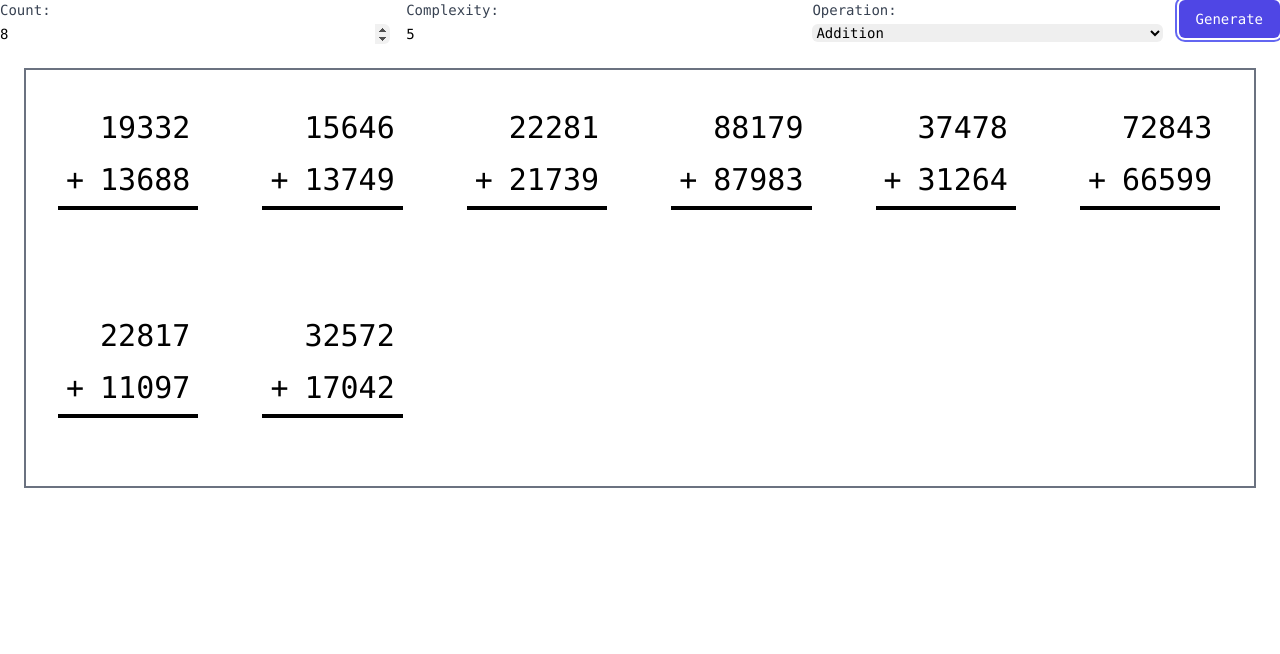
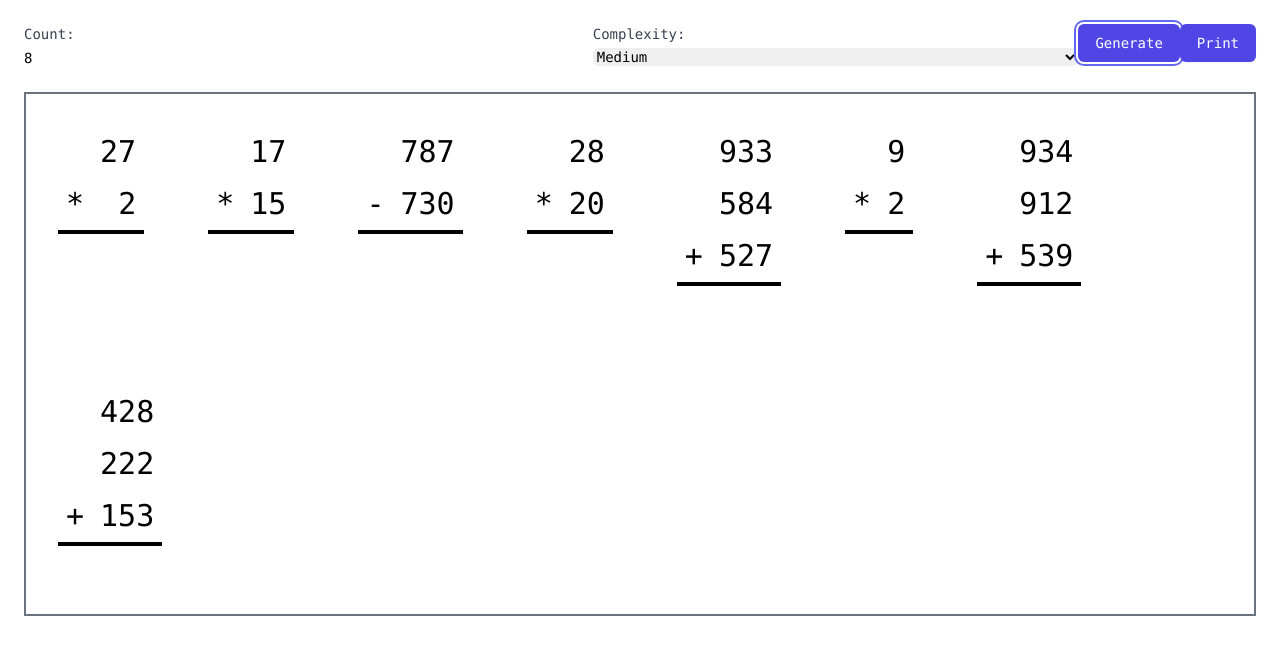
Before and after one commit to prasenjit-net/math-master, a React (Create React App) app: page / in a window 1280 px wide. Both pictures are taken after a click on the button "Generate". Shown: the top 654 px of the page. Built offline with nearby package versions, Linux system fonts and the light colour scheme.

Commit message:
refactored the generation code

```diff
--- a/src/App.tsx
+++ b/src/App.tsx
@@ -1,47 +1,27 @@
-import React, {useEffect, useState} from 'react';
+import React, {useState} from 'react';
 import './App.css';
-import MathProblem from "./MathProblem";
-import FormComponent, {MathConfig, Operation} from "./MathGenerationConfig";
-
-export type MathType = {
-    inputs: number[],
-    operation: Operation;
-};
+import MathView from "./MathView";
+import FormComponent, {MathConfig} from "./MathGenerationConfig";
+import {generateMathProblem, MathProblem} from "./utils/math";
 
 function App() {
-    const [maths, setMaths] = useState<MathType[]>([]);
-    const [config, setConfig] = useState<MathConfig>({count: 8, complexity: 5, operation: Operation.ADD});
-
-    useEffect(() => {
-        const problems: MathType[] = [];
-        for (let i = 0; i < config.count; i++) {
-            const math: MathType = {} as MathType;
-            math.inputs = [];
-            const num1 = getRandomInt(config.complexity);
-            math.inputs.push(num1)
-            math.inputs.push(getRandomInt(config.complexity, num1));
-            math.operation = config.operation;
-            problems.push(math);
-        }
-        setMaths(problems);
-    }, [config]);
-
-    const getRandomInt = (complexity: number, max: number = 0): number => {
-        if (max === 0) {
-            max = Math.pow(10, (complexity)) - 1;
-        }
-        const min = Math.pow(10, (complexity - 1)) - 1;
-        return Math.floor(Math.random() * (max - min + 1) + min);
-    };
+    const [maths, setMaths] = useState<MathProblem[]>([]);
 
     const formSubmit = (formData: MathConfig) => {
-        setConfig(formData);
+        console.table(formData);
+        const ms: MathProblem[] = [];
+        for (let i = 0; i < formData.count; i++) {
+            let mathProblem = generateMathProblem(formData.complexity);
+            ms.push(mathProblem);
+        }
+        console.table(ms);
+        setMaths(ms);
     };
     return (
         <div className="font-mono">
             <FormComponent onSubmit={formSubmit}/>
             <div className="flex flex-row flex-wrap border-2 border-gray-500 m-6 text-3xl">
-                {maths.map((m, i) => (<MathProblem operation={m.operation} inputs={m.inputs} key={i}/>))}
+                {maths.map((m, i) => (<MathView math={m} key={i}/>))}
             </div>
         </div>
     );
--- a/src/MathGenerationConfig.tsx
+++ b/src/MathGenerationConfig.tsx
@@ -1,10 +1,5 @@
-import React, { useState, FormEvent, ChangeEvent } from 'react';
-
-export enum Operation {
-    ADD = '+',
-    SUB = '-',
-    MUL = 'x',
-}
+import React, {ChangeEvent, FormEvent, useState} from 'react';
+import {Complexity} from "./utils/math";
 
 export interface MathGenerationConfigProps {
     onSubmit: (formData: MathConfig) => void;
@@ -12,12 +7,11 @@ export interface MathGenerationConfigProps {
 
 export interface MathConfig {
     count: number;
-    complexity: number;
-    operation: Operation;
+    complexity: Complexity;
 }
 
-const MathGenerationConfig: React.FC<MathGenerationConfigProps> = ({ onSubmit }) => {
-    const [formData, setFormData] = useState<MathConfig>({ count: 8, complexity: 5, operation: Operation.ADD });
+const MathGenerationConfig: React.FC<MathGenerationConfigProps> = ({onSubmit}) => {
+    const [formData, setFormData] = useState<MathConfig>({count: 8, complexity: Complexity.MEDIUM});
 
     const handleSubmit = (event: FormEvent<HTMLFormElement>) => {
         event.preventDefault();
@@ -36,15 +30,15 @@ const MathGenerationConfig: React.FC<MathGenerationConfigProps> = ({ onSubmit })
     };
 
     const handleSelectChange = (event: ChangeEvent<HTMLSelectElement>) => {
-        const value = event.target.value as Operation;
+        const value = parseInt(event.target.value) as Complexity;
         setFormData({
             ...formData,
-            operation: value
+            complexity: value
         });
     };
 
     return (
-        <form onSubmit={handleSubmit} className="print:hidden flex flex-col space-y-4 sm:flex-row sm:space-x-4 sm:space-y-0">
+        <form onSubmit={handleSubmit} className="print:hidden flex flex-col sm:flex-row m-6">
             <div className="flex-grow">
                 <label htmlFor="count" className="block text-sm font-medium text-gray-700">
                     Count:
@@ -59,32 +53,20 @@ const MathGenerationConfig: React.FC<MathGenerationConfigProps> = ({ onSubmit })
                 />
             </div>
             <div className="flex-grow">
-                <label htmlFor="complexity" className="block text-sm font-medium text-gray-700">
+                <label htmlFor="operation" className="block text-sm font-medium text-gray-700">
                     Complexity:
                 </label>
-                <input
+                <select
                     id="complexity"
-                    type="number"
-                    name="complexity"
+                    name="operation"
                     value={formData.complexity}
-                    onChange={handleInputChange}
-                    className="mt-1 focus:ring-indigo-500 focus:border-indigo-500 block w-full sm:text-sm border-gray-300 rounded-md"
-                />
-            </div>
-            <div className="flex-grow">
-                <label htmlFor="operation" className="block text-sm font-medium text-gray-700">
-                    Operation:
-                </label>
-                <select
-                    id="operation"
-                    name="operation"
-                    value={formData.operation}
                     onChange={handleSelectChange}
                     className="mt-1 focus:ring-indigo-500 focus:border-indigo-500 block w-full sm:text-sm border-gray-300 rounded-md"
                 >
-                    <option value={Operation.ADD}>Addition</option>
-                    <option value={Operation.SUB}>Subtraction</option>
-                    <option value={Operation.MUL}>Multiplication</option>
+                    <option value={Complexity.VERY_EASY}>Very Easy</option>
+                    <option value={Complexity.EASY}>Easy</option>
+                    <option value={Complexity.MEDIUM}>Medium</option>
+                    <option value={Complexity.HARD}>Hard</option>
                 </select>
             </div>
             <div className="flex-shrink-0">
@@ -95,6 +77,15 @@ const MathGenerationConfig: React.FC<MathGenerationConfigProps> = ({ onSubmit })
                     Generate
                 </button>
             </div>
+            <div className="flex-shrink-0">
+                <button
+                    onClick={window.print}
+                    type="button"
+                    className="inline-flex items-center px-4 py-2 border border-transparent rounded-md shadow-sm text-sm font-medium text-white bg-indigo-600 hover:bg-indigo-700 focus:outline-none focus:ring-2 focus:ring-offset-2 focus:ring-indigo-500"
+                >
+                    Print
+                </button>
+            </div>
         </form>
     );
 };
--- a/src/MathProblem.tsx
+++ b/src/MathView.tsx
@@ -1,20 +1,19 @@
 import React from "react";
-import {Operation} from "./MathGenerationConfig";
+import {MathProblem} from "./utils/math";
 
 export type ProblemProp = {
-    inputs: number[]
-    operation: Operation
+    math: MathProblem
 }
 
-function MathProblem({inputs, operation}: ProblemProp) {
+function MathView({math}: ProblemProp) {
     return (
         <div className="p-4 m-4 flex flex-col">
             <div className="flex flex-row">
                 <div className="flex flex-col-reverse">
-                    <div className="p-2">{operation}</div>
+                    <div className="p-2">{math.operator}</div>
                 </div>
                 <div className="flex flex-col">
-                    {inputs.map((t, index) => <div key={index} className="p-2 text-right">{t}</div>)}
+                    {math.operands.map((t, index) => <div key={index} className="p-2 text-right">{t}</div>)}
                 </div>
             </div>
             <div className="border-2 border-black"></div>
@@ -23,4 +22,4 @@ function MathProblem({inputs, operation}: ProblemProp) {
     )
 }
 
-export default MathProblem;
+export default MathView;
--- /dev/null
+++ b/src/utils/math.ts
@@ -0,0 +1,84 @@
+export enum Operator {
+    ADD = "+",
+    SUB = "-",
+    MUL = "*",
+    DIV = "÷"
+}
+
+export enum Complexity {
+    VERY_EASY = 10,
+    EASY = 100,
+    MEDIUM = 1000,
+    HARD = 10000,
+}
+
+export interface MathProblem {
+    operands: number[],
+    operator: Operator,
+    answer: number,
+}
+
+const randomOperation = (complexity: Complexity): Operator => {
+    let operator: Operator;
+    switch (complexity) {
+        case Complexity.EASY:
+            operator = [Operator.ADD, Operator.SUB][Math.floor(Math.random() * 2)];
+            break;
+        case Complexity.MEDIUM:
+            operator = [Operator.ADD, Operator.SUB, Operator.MUL][Math.floor(Math.random() * 3)];
+            break;
+        case Complexity.HARD:
+            operator = [Operator.ADD, Operator.SUB, Operator.MUL, Operator.DIV][Math.floor(Math.random() * 4)];
+            break;
+        default:
+            operator = Operator.ADD;
+    }
+    return operator;
+};
+
+const randomInt = (min: number, max: number): number => {
+    const randomNum = Math.floor(Math.random() * (max - min + 1) + min);
+    return randomNum > 0 ? randomNum : randomInt(min, max);
+};
+export const generateMathProblem = (complexity: Complexity): MathProblem => {
+    const operator = randomOperation(complexity);
+    const operands: number[] = [];
+    let answer;
+    switch (operator) {
+        case Operator.ADD:
+            let opCount = 2;
+            if (complexity === Complexity.MEDIUM || complexity === Complexity.HARD) {
+                opCount = randomInt(2, 3);
+            }
+            for (let i = 0; i < opCount; i++) {
+                operands.push(randomInt((complexity / 10), complexity))
+            }
+            operands.sort((a, b) => b - a);
+            answer = operands.reduce((a, b) => a + b);
+            break;
+        case Operator.SUB:
+            operands.push(randomInt((complexity / 10), complexity), randomInt((complexity / 10), complexity));
+            operands.sort((a, b) => b - a);
+            answer = operands[0] - operands[1];
+            break;
+        case Operator.DIV:
+            const div1 = randomInt(2, 15);
+            const div2 = randomInt(2, 15);
+            const divisor = Math.min(div1, div2);
+            const quotient = Math.max(div1, div2);
+            const dividend = divisor * quotient;
+            operands.push(dividend, divisor);
+            answer = quotient;
+            break;
+        case Operator.MUL:
+            const factor1 = Math.floor(Math.random() * Math.sqrt(complexity)) + 1;
+            const factor2 = Math.floor(Math.random() * Math.sqrt(complexity)) + 1;
+            operands.push(factor1, factor2);
+            operands.sort((a, b) => b - a);
+            answer = factor1 * factor2;
+            break;
+    }
+    return {
+        operands, operator, answer
+    } as MathProblem;
+}
```
Also changed, not shown: 1 other file (tests, documents, lock files or other folders).
